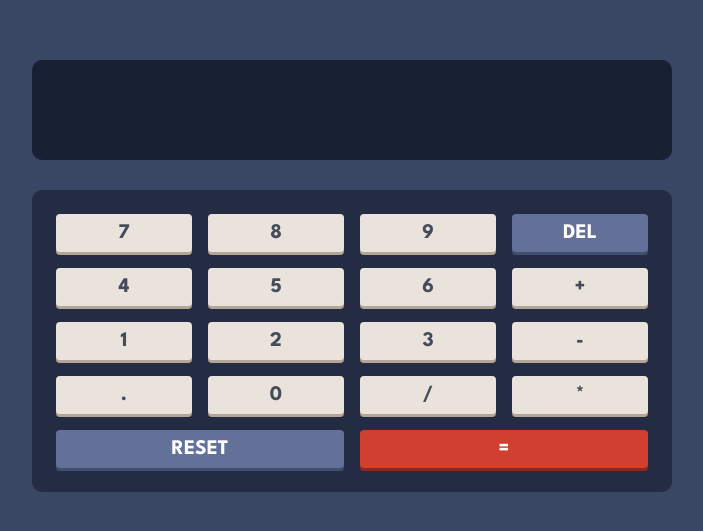
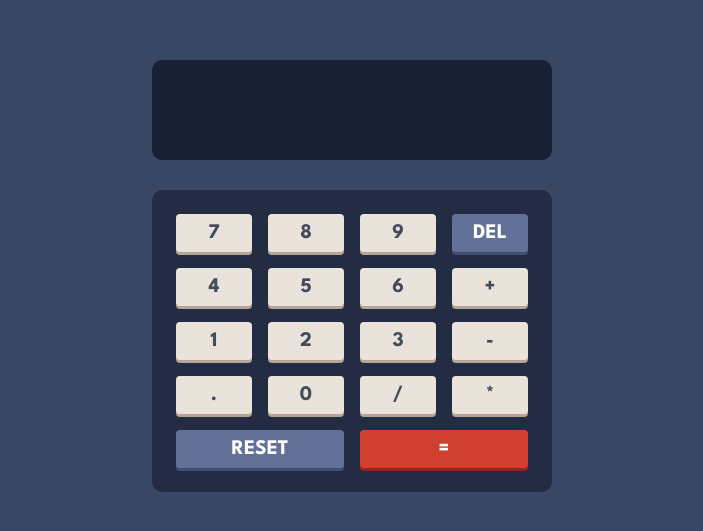
Before and after one commit to aryan-tayal/Calculator, a React (Vite) app: page / in a window 1280 px wide. Shown: the part 139-670 px from the top of the page, without its empty margins (288-991 px from the left). Built offline with nearby package versions, Linux system fonts and the light colour scheme.

Commit message:
change calculator width

```diff
--- a/src/reducer.js
+++ b/src/reducer.js
@@ -3,7 +3,6 @@ import buttons from "./buttons";
 const reducer = (state, action) => {
   switch (action.type) {
     case "NUMBER":
-      console.log("hi");
       return { calcText: state.calcText + action.value };
     case "RESET":
       return { calcText: "" };
@@ -34,7 +33,7 @@ const reducer = (state, action) => {
       if (operators.includes(state.calcText.slice(-1))) {
         console.log("NO!");
       } else {
-        return { calcText: eval(state.calcText) };
+        return { calcText: eval(state.calcText).toString() };
       }
     }
     default: {
--- a/src/styles/Calculator.css
+++ b/src/styles/Calculator.css
@@ -1,3 +1,3 @@
 .Calculator {
-  width: 50%;
+  width: 400px;
 }
```
